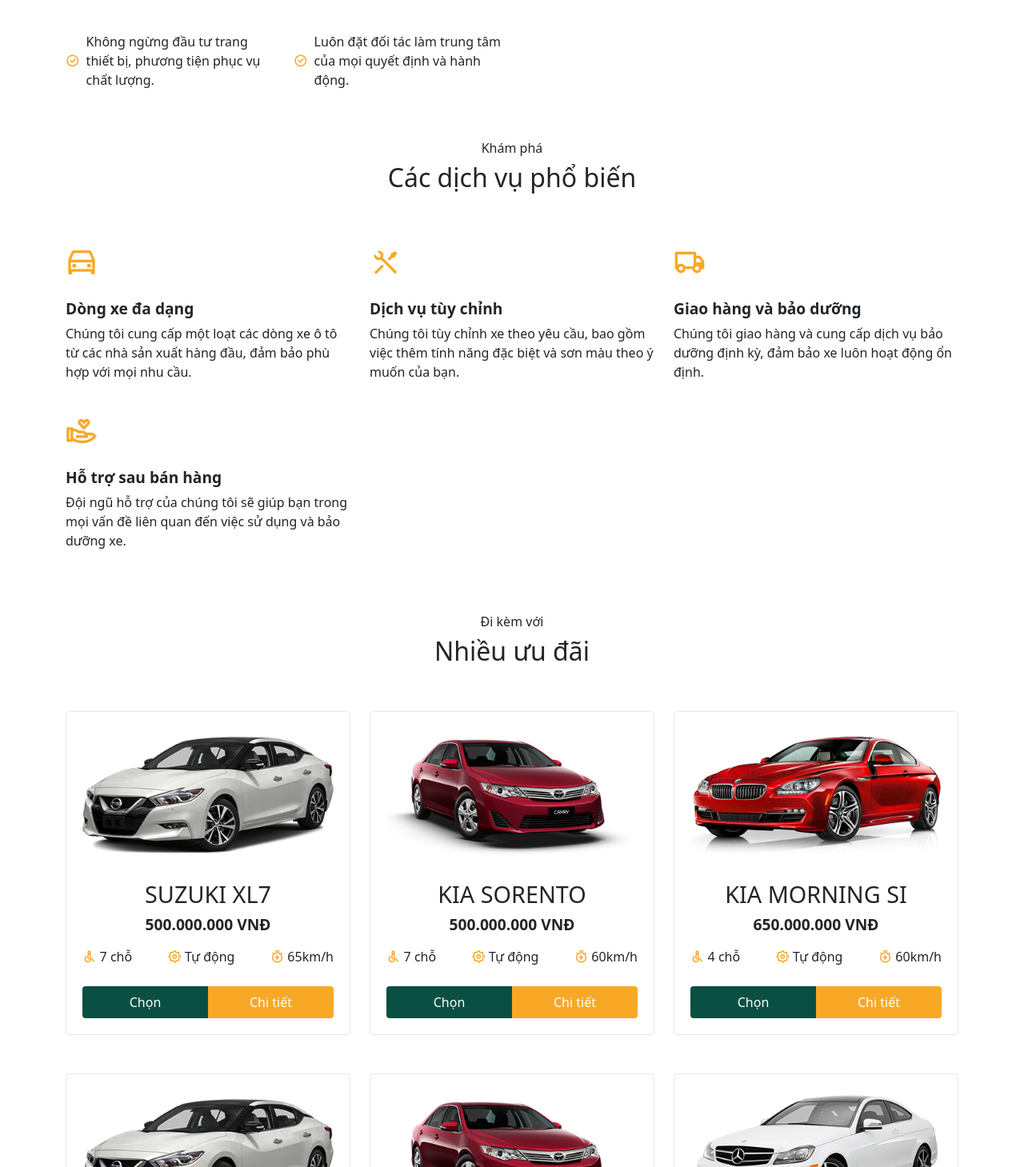
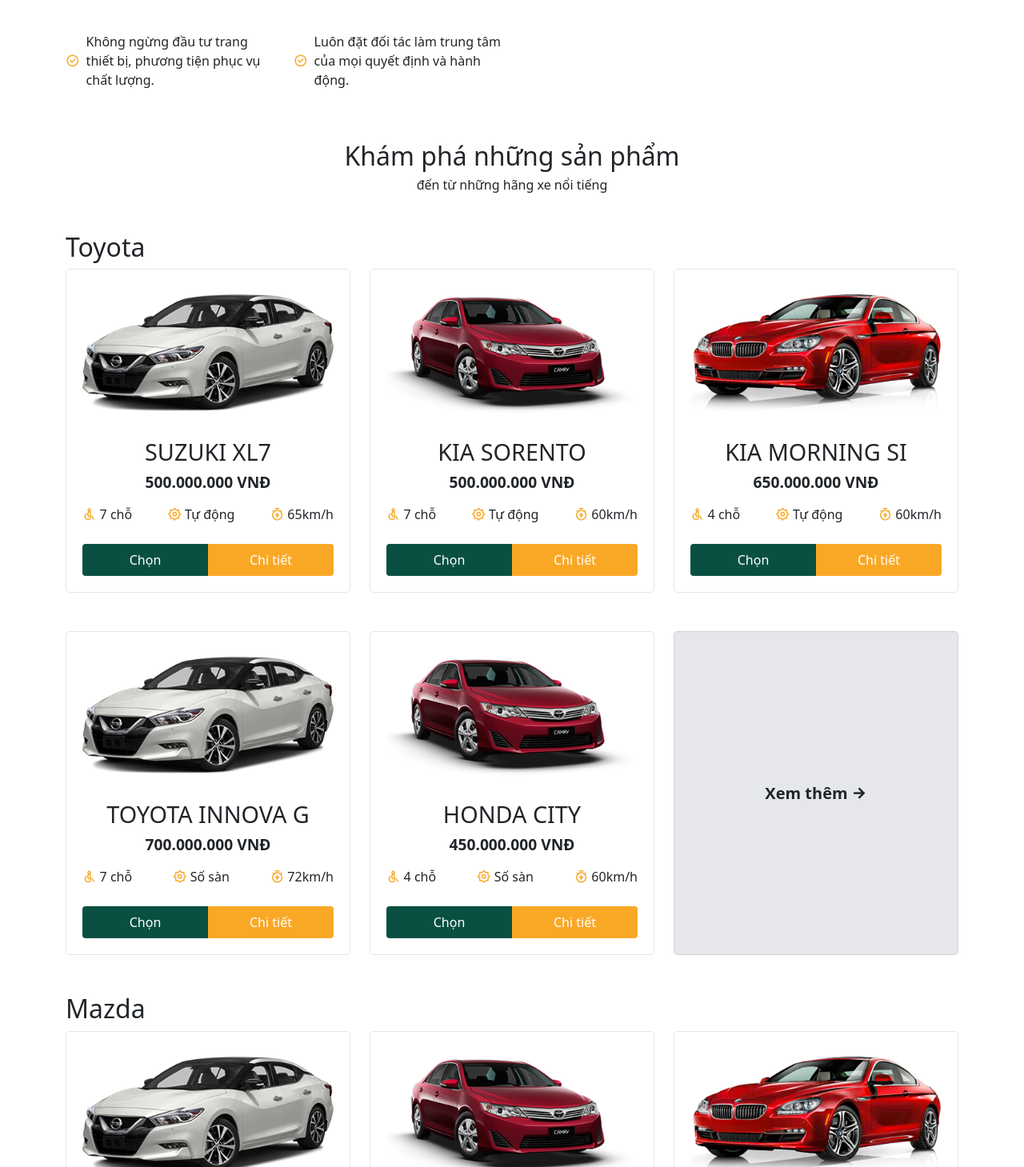
Before and after one commit to bytesculptors/Automobile-Hub, a React (Create React App) app in the folder front_end/: page /home in a window 1280 px wide. Shown: the part 1341-2800 px from the top of the page at 80% size. Built offline with nearby package versions, Linux system fonts and the light colour scheme; no server answers.

Commit message:
add see more card

```diff
--- a/front_end/package.json
+++ b/front_end/package.json
@@ -47,6 +47,9 @@
     ]
   },
   "devDependencies": {
-    "react-scripts": "^5.0.1"
+    "autoprefixer": "^10.4.19",
+    "postcss": "^8.4.38",
+    "react-scripts": "^5.0.1",
+    "tailwindcss": "^3.4.1"
   }
 }
--- /dev/null
+++ b/front_end/postcss.config.js
@@ -0,0 +1,6 @@
+module.exports = {
+  plugins: {
+    tailwindcss: {},
+    autoprefixer: {},
+  },
+}
--- a/front_end/src/Components/Home/Home_Components/Header/Header.jsx
+++ b/front_end/src/Components/Home/Home_Components/Header/Header.jsx
@@ -12,10 +12,10 @@ const navLinks = [
     path: "/home",
     display: "Trang chủ",
   },
-  {
-    path: "/about",
-    display: "Giới thiệu",
-  },
+  // {
+  //   path: "/about",
+  //   display: "Giới thiệu",
+  // },
   {
     path: "/cars",
     display: "Sản phẩm",
--- /dev/null
+++ b/front_end/src/Components/Home/Home_Components/UI/SeeMoreCard.jsx
@@ -0,0 +1,18 @@
+import React from "react";
+import { Col } from "reactstrap";
+import { Link } from "react-router-dom";
+import "../../styles/car-item.css";
+
+const SeeMoreCard = () => {
+  return (
+    <Col lg="4" md="4" sm="6" className="mb-5">
+      <div className="flex car__item h-full items-center justify-center bg-gray-200">
+        <div className="text-xl font-bold">
+          Xem thêm<i class="ri-arrow-right-line ml-1"></i>
+        </div>
+      </div>
+    </Col>
+  );
+};
+
+export default SeeMoreCard;
--- a/front_end/src/Components/Home/pages/Home.jsx
+++ b/front_end/src/Components/Home/pages/Home.jsx
@@ -8,7 +8,7 @@ import AboutSection from "../Home_Components/UI/AboutSection";
 import ServicesList from "../Home_Components/UI/ServicesList";
 import carData from "../assets/data/carData";
 import CarItem from "../Home_Components/UI/CarItem";
-
+import SeeMoreCard from "../Home_Components/UI/SeeMoreCard";
 import BlogList from "../Home_Components/UI/BlogList";
 
 const Home = () => {
@@ -21,7 +21,7 @@ const Home = () => {
       {/* =========== about section ================ */}
       <AboutSection aboutClass="aboutPage" />
       {/* ========== services section ============ */}
-      <section className="mt-5">
+      {/* <section className="mt-5">
         <Container>
           <Row>
             <Col lg="12" className="mb-5 text-center">
@@ -32,19 +32,40 @@ const Home = () => {
             <ServicesList />
           </Row>
         </Container>
-      </section>
+      </section> */}
       {/* =========== car offer section ============= */}
       <section>
         <Container className="mt-5">
+          <Col lg="12" className="text-center mb-5">
+            <h2>Khám phá những sản phẩm</h2>
+            <h6>đến từ những hãng xe nổi tiếng</h6>
+          </Col>
           <Row>
-            <Col lg="12" className="text-center mb-5">
-              <h6 className="section__subtitle">Đi kèm với</h6>
-              <h2 className="section__title">Nhiều ưu đãi</h2>
+            <Col lg="12" className="text-left">
+              <h2>Toyota</h2>
             </Col>
-
-            {carData.slice(0, 6).map((item) => (
+            {carData.slice(0, 5).map((item) => (
               <CarItem item={item} key={item.id} />
             ))}
+            <SeeMoreCard />
+          </Row>
+          <Row>
+            <Col lg="12" className="text-left">
+              <h2>Mazda</h2>
+            </Col>
+            {carData.slice(0, 5).map((item) => (
+              <CarItem item={item} key={item.id} />
+            ))}
+            <SeeMoreCard />
+          </Row>
+          <Row>
+            <Col lg="12" className="text-left">
+              <h2>KIA</h2>
+            </Col>
+            {carData.slice(0, 5).map((item) => (
+              <CarItem item={item} key={item.id} />
+            ))}
+            <SeeMoreCard />
           </Row>
         </Container>
       </section>
--- a/front_end/src/index.css
+++ b/front_end/src/index.css
@@ -1,5 +1,6 @@
-@import url('https://cdn.jsdelivr.net/npm/tailwindcss@latest/dist/tailwind.min.css');
-
+@tailwind base;
+@tailwind components;
+@tailwind utilities;
 body {
   margin: 0;
   font-family: -apple-system, BlinkMacSystemFont, 'Segoe UI', 'Roboto', 'Oxygen',
--- /dev/null
+++ b/front_end/tailwind.config.js
@@ -0,0 +1,10 @@
+/** @type {import('tailwindcss').Config} */
+module.exports = {
+  content: [
+    "./src/**/*.{js,jsx,ts,tsx}",
+  ],
+  theme: {
+    extend: {},
+  },
+  plugins: [],
+}
```
Also changed, not shown: 1 other file (tests, documents, lock files or other folders).
